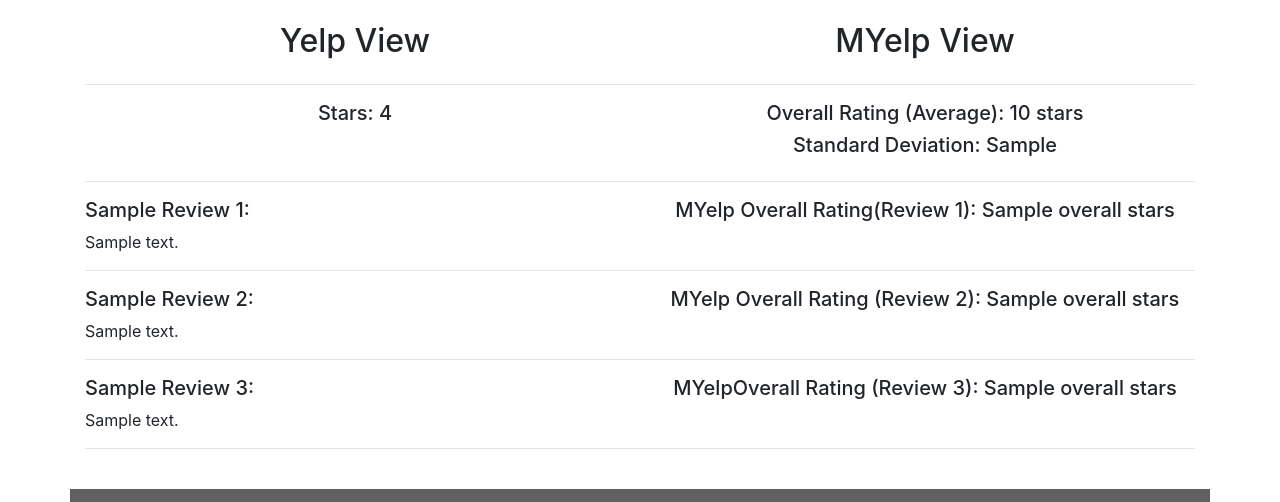
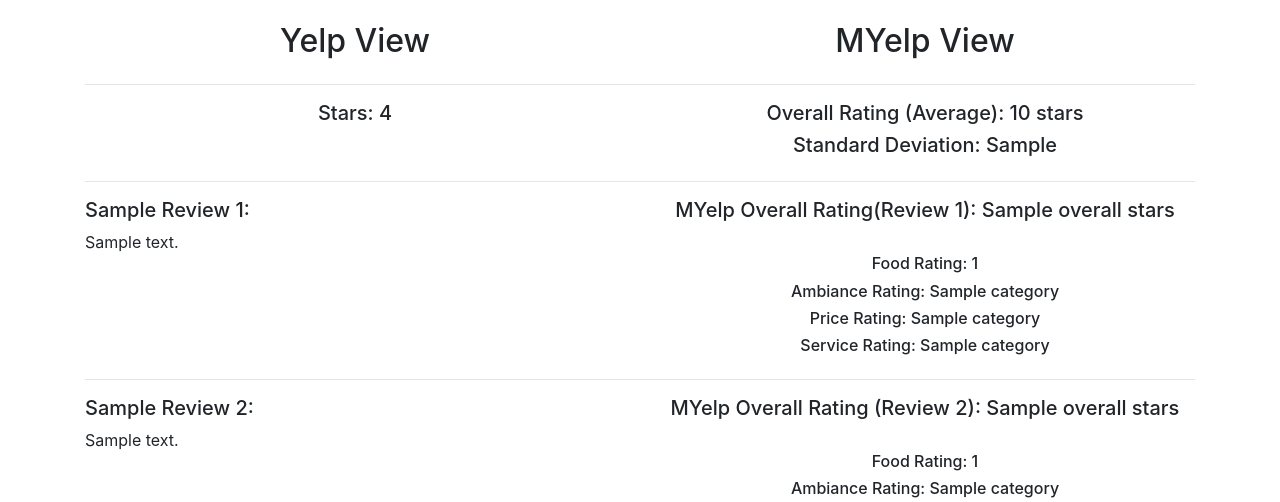
Before and after one commit to taranagar/yelp-review-challenge, a Flask app: template app/templates/restaurant.html in a window 1280 px wide. Shown: the part 298-800 px from the top of the page. Run offline with Flask 2, Linux system fonts and the light colour scheme; the template is opened without the code that fills it: most values are stand-ins (such as "Sample title", 1, 10 or a date in 2020); parts of the project's set-up code (start-up, migrations or seed data) failed here and were passed over; some libraries are stand-ins or nearby versions; grey boxes are pictures that could not be loaded.

Commit message:
Restaurant edits

```diff
--- a/app/templates/restaurant.html
+++ b/app/templates/restaurant.html
@@ -52,9 +52,15 @@
 
     <div class="col-md-6">
       <h5 class="text-center">MYelp Overall Rating(Review 1): {{overall_list[0]}} stars</h5>
+      <div class="large-2 columns">&nbsp;</div>
+      <h6 class="text-center">Food Rating: {{category_list[0][0]}} </h6>
+      <h6 class="text-center">Ambiance Rating: {{category_list[0][1]}} </h6>
+      <h6 class="text-center">Price Rating: {{category_list[0][2]}} </h6>
+      <h6 class="text-center">Service Rating: {{category_list[0][3]}} </h6>
     </div>
   </div>
 
+<!--   <hr> -->
   <hr>
 
   <div class="row">
@@ -64,6 +70,11 @@
 
     <div class="col-md-6">
       <h5 class="text-center">MYelp Overall Rating (Review 2): {{overall_list[1]}} stars</h5>
+      <div class="large-2 columns">&nbsp;</div>
+      <h6 class="text-center">Food Rating: {{category_list[1][0]}} </h6>
+      <h6 class="text-center">Ambiance Rating: {{category_list[1][1]}} </h6>
+      <h6 class="text-center">Price Rating: {{category_list[1][2]}} </h6>
+      <h6 class="text-center">Service Rating: {{category_list[1][3]}} </h6>
     </div>
   </div>
 
@@ -76,6 +87,11 @@
 
     <div class="col-md-6">
       <h5 class="text-center"> MYelpOverall Rating (Review 3): {{overall_list[2]}} stars</h5>
+      <div class="large-2 columns">&nbsp;</div>
+      <h6 class="text-center">Food Rating: {{category_list[2][0]}} </h6>
+      <h6 class="text-center">Ambiance Rating: {{category_list[2][1]}} </h6>
+      <h6 class="text-center">Price Rating: {{category_list[2][2]}} </h6>
+      <h6 class="text-center">Service Rating: {{category_list[2][3]}} </h6>
     </div>
   </div>
 
@@ -95,56 +111,7 @@
   <div class="large-2 columns">&nbsp;</div>
 
 <div class="container">
-   <h4 class="text-center">Our algorithm does not just provide overall star ratings like Yelp does - it uses NLP to generate specific ratings for categories that are important to users - Food, Ambiance, Price, and Service. MYelp does this by generating category ratings for each individual review based on a sentiment analysis algorithm, and then averaging these values. Here are MYelp's cateogry ratings for the 3 sample reviews displayed above: </h4>
-
-   <div class="large-2 columns">&nbsp;</div>
-
-   <div class="row">
-    <div class="col-md-6">
-      <h5>Sample Review 1:</h5> {{reviews[0].text}}
-    </div>
-
-    <div class="col-md-6">
-      <h5 class="text-center">Food Rating: {{category_list[0][0]}} </h5>
-      <h5 class="text-center">Ambiance Rating: {{category_list[0][1]}} </h5>
-      <h5 class="text-center">Price Rating: {{category_list[0][2]}} </h5>
-      <h5 class="text-center">Service Rating: {{category_list[0][3]}} </h5>
-    </div>
-  </div>
-
-  <hr>
-
-  <div class="row">
-    <div class="col-md-6">
-      <h5>Sample Review 2:</h5> {{reviews[1].text}}
-    </div>
-
-    <div class="col-md-6">
-      <h5 class="text-center">Food Rating: {{category_list[1][0]}} </h5>
-      <h5 class="text-center">Ambiance Rating: {{category_list[1][1]}} </h5>
-      <h5 class="text-center">Price Rating: {{category_list[1][2]}} </h5>
-      <h5 class="text-center">Service Rating: {{category_list[1][3]}} </h5>
-    </div>
-  </div>
-
-  <hr>
-
-  <div class="row">
-    <div class="col-md-6">
-      <h5>Sample Review 3:</h5> {{reviews[2].text}}
-    </div>
-
-    <div class="col-md-6">
-      <h5 class="text-center">Food Rating: {{category_list[2][0]}} </h5>
-      <h5 class="text-center">Ambiance Rating: {{category_list[2][1]}} </h5>
-      <h5 class="text-center">Price Rating: {{category_list[2][2]}} </h5>
-      <h5 class="text-center">Service Rating: {{category_list[2][3]}} </h5>
-    </div>
-  </div>
-
-  <hr>
-
-  <h4 class="text-center">Here are MYelp's Overall Category Ratings for {{business.name}}, calculated by averaging the above values for each of the {{business.review_count}} existing reviews:</h4>
+   <h4 class="text-center">Our algorithm does not just provide overall star ratings like Yelp does - it uses NLP to generate specific ratings for categories that are important to users - Food, Ambiance, Price, and Service. MYelp does this by generating category ratings for each individual review based on a sentiment analysis algorithm, and then averaging these values. Above, you can see MYelp's Overall Category Ratings for 3 out of {{business.review_count}} existing reviews for {{business.name}}. Here are MYelp's overall cateogry ratings for {{business.name}}, which are calculated by averaging the above values for each of the {{business.review_count}} existing reviews: </h4>
 
    <div class="large-2 columns">&nbsp;</div>
 
```
